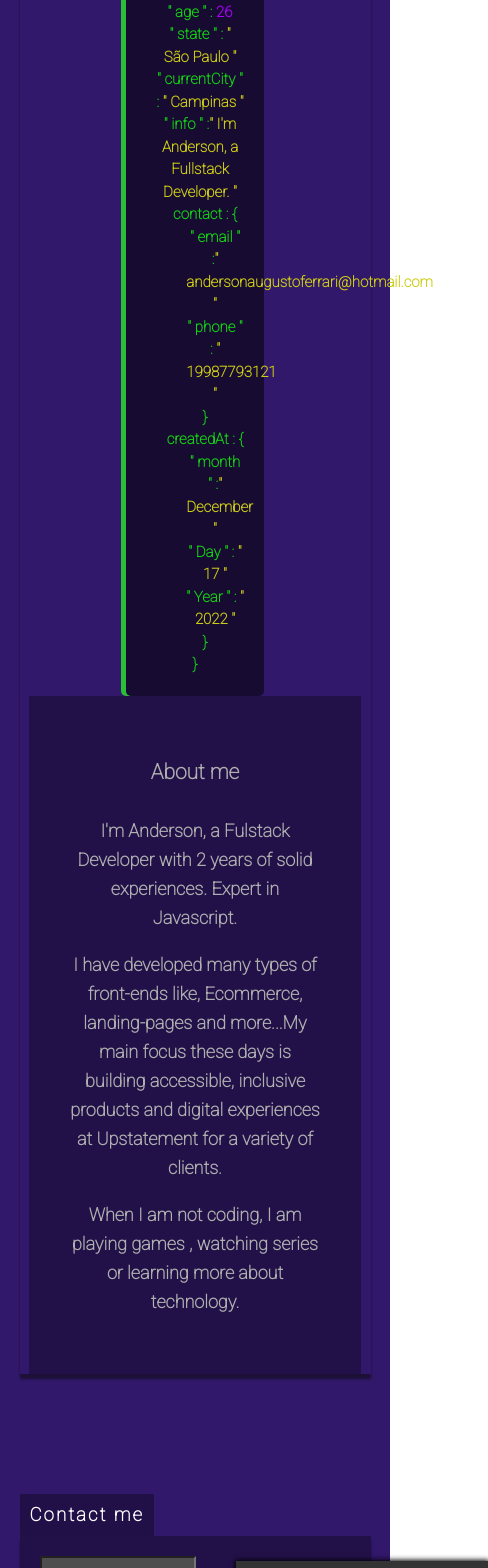
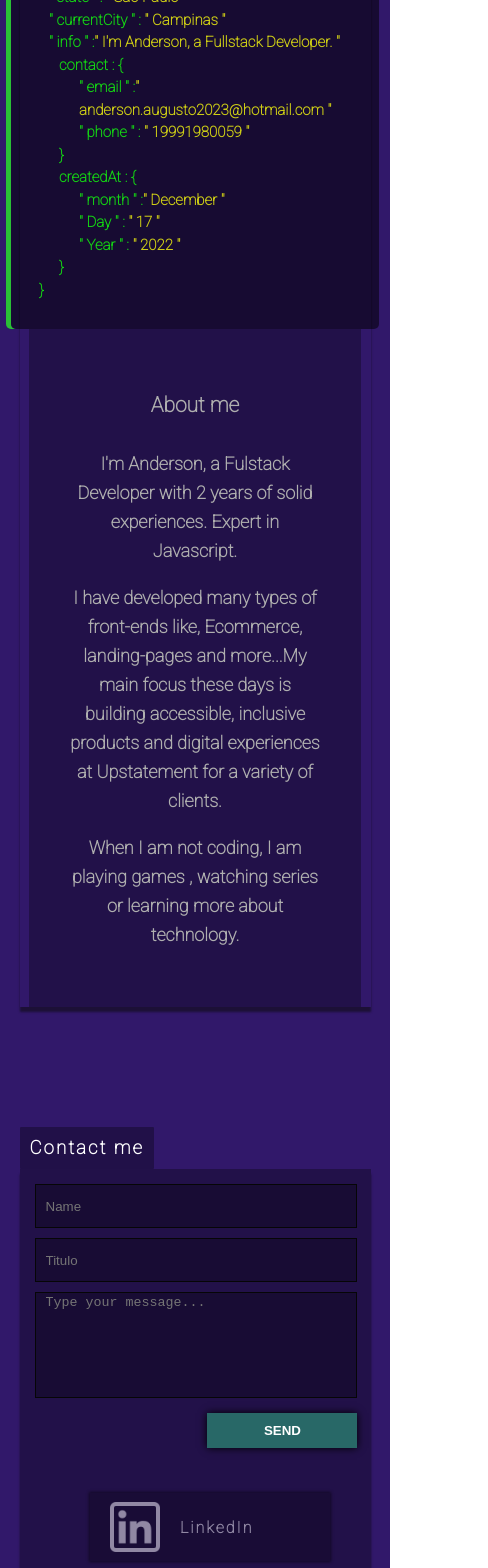
Before and after one commit to AndersonAugusto/Portifolio_Anderson, a React (Create React App) app: page / in a window 390 px wide. Shown: the part 2240-3808 px from the top of the page, 488 px wide, since content can reach past the window. Built offline with nearby package versions, Linux system fonts and the light colour scheme.

Commit message:
feature/responsivity

```diff
--- a/src/App.js
+++ b/src/App.js
@@ -363,11 +363,11 @@ function App() {
             <p className="ml-4">
               " email " :
               <span className="value">
-                " andersonaugustoferrari@hotmail.com "
+                " anderson.augusto2023@hotmail.com "
               </span>
             </p>
             <p className="ml-4">
-              " phone " : <span className="value"> " 19987793121 " </span>
+              " phone " : <span className="value"> " 19991980059 " </span>
             </p>
 
             <div className="ml-2">&#125;</div>
@@ -446,7 +446,7 @@ function App() {
               <span> Github </span>
             </div>
           </a>
-          <a href="https://web.whatsapp.com/send?phone=5519987793121">
+          <a href="https://web.whatsapp.com/send?phone=5519991980059">
             <div className="box-socialMedia">
               <img src={whatsapp} />
               <span> Whatsapp </span>
--- a/src/App.scss
+++ b/src/App.scss
@@ -316,12 +316,12 @@ main {
     background-color: #31186a;
     box-shadow: none;
     border: 1px;
+
     margin-top: 150px;
     box-shadow: 0px 5px 2px 0px #0b0b0b8c;
     .aboutMe-box {
         display: flex;
         .aboutMe-photo {
-            padding: 20px;
             img {
                 width: 100%;
                 animation:  delayImagePerfil 3s alternate ease-in-out;
@@ -343,9 +343,9 @@ main {
             background-color: #00000087;
             color: #14d114;
             width: max-content;
-            max-width: 25vw;
-            height: 95%;
-            padding: 20px;
+            // max-width: 25vw;
+            // height: 95%;
+            padding: 28px;
             font-size: 15px;
             font-weight: bolder;
             line-height: 1.5;
@@ -394,25 +394,28 @@ main {
     display: flex;
     height: 300px;
     .socialMedia {
-        padding: 20px;
+        padding: 15px;
         width: 40vw;
         display: flex;
         flex-direction: column;
         justify-content: center;
 
         .box-socialMedia {
+            filter: opacity(0.5);
+            max-width: 200px;
             display: flex;
             margin: 15px auto 10px auto;
-            width: 212px;
+            // width: 212px;
             padding: 9px 20px;
             align-items: center;
-            background-color:  #343434;
-            box-shadow: 0px 0px 5px 1px black;
+            background-color: #00000082;
+            box-shadow: 0px 0px 3px 1px #000000;
             transition: all .2s;
             &:hover {
                 transition: all .2s;
-                background-color: #2a8086;
+                // background-color: #2a8086;
                 cursor: pointer;
+                filter: opacity(1);
             }
         }
         span {
@@ -423,6 +426,7 @@ main {
             width: 50px;
             height: 50px;
             margin-right: 20px;
+
         }
     }
 
@@ -430,8 +434,7 @@ main {
         width: 40vw;
         display: flex;
         flex-direction: column;
-        padding: 20px;
-
+        padding: 15px;
         button {
             width: 150px;
             padding: 10px;
@@ -453,13 +456,15 @@ main {
          padding-left: 10px;
          height: 100px;
          resize: none;
-         background-color: #4e4e4e;
+         background-color: #0000004a;
+         border: 1px solid #060606;
          color: #fff;
         }
         input {
          height: 40px;
          padding-left: 10px;
-         background-color: #4e4e4e;
+         background-color: #0000004a;
+         border: 1px solid #060606;
          color: #fff;
          &:nth-child(n - 2){
             margin-bottom: 10px;
@@ -600,6 +605,41 @@ main {
     }
 }
 @media (max-width: 600px) {
+
+
+.box-aboutMe {
+
+    .aboutMe-box {
+        display: flex;
+        .aboutMe-photo {
+            padding: 20px;
+            img {
+                width: 100%;
+                animation:  delayImagePerfil 3s alternate ease-in-out;
+            }
+        }
+        .description {
+            padding: 20px;
+            width: 75vw;
+            font-size: 18px;
+            line-height: 29px;
+            color: #afafaf;
+            font-weight: 600;
+            background-color: #00000050;
+            h3 {
+                margin-bottom: 30px;
+            }
+        }
+        .jsonMe {
+
+            width: max-content;
+            max-width: 80vw;
+            text-align: left;
+
+        }
+    }
+}
+
     .container-top {
         .navbar{
             ul{
@@ -611,6 +651,34 @@ main {
             }
         }
     }
+    .box-contact-me {
+        display: flex;
+        height: auto;
+        flex-direction: column;
+        .socialMedia {
+            padding: 15px;
+            width: 100%;
+            display: flex;
+            flex-direction: column;
+            justify-content: center;
+
+            .box-socialMedia {
+                filter: opacity(0.5);
+                max-width: 200px;
+
+            }
+        }
+
+        form {
+            width: 92%;
+            flex-direction: column;
+            button {
+                width: 150px;
+                padding: 10px;
+            }
+        }
+    }
+
 }
 @media (min-width: 1350px) {
     .projects-box {
```
